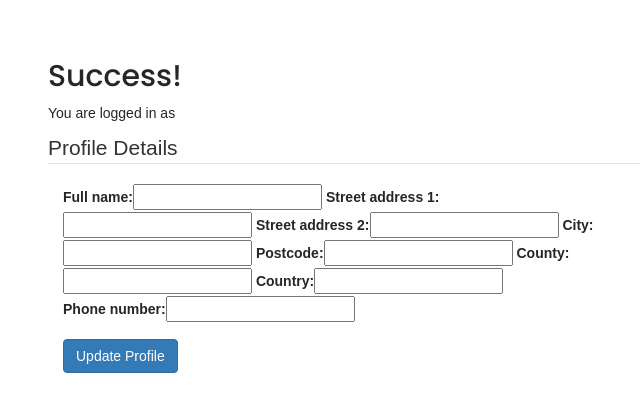
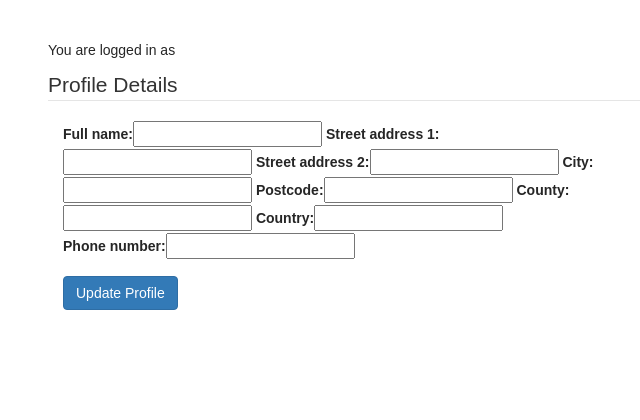
Before and after one commit to elkrojo/croiglas-shop, a Django app: template accounts/templates/profile.html in a window 1280 px wide. Shown: the part 60-480 px from the top of the page, without its empty margins (22-662 px from the left). Run offline with Django 3.2, Linux system fonts and the light colour scheme; the template is opened without the code that fills it: values that come from a table or form of the project are taken from there, others are empty; some libraries are stand-ins or nearby versions; some web fonts are replaced.

Commit message:
Removed success heading message from profile page

```diff
--- a/accounts/templates/profile.html
+++ b/accounts/templates/profile.html
@@ -3,7 +3,6 @@
 {% load bootstrap_tags %}
 
 {% block content %}
-    <h2>Success!</h2>
     <p>You are logged in as {{ user.email }} </p>
 
     <form role="form" method="post" id="profile-form" action="{% url 'profile' %}">
```
